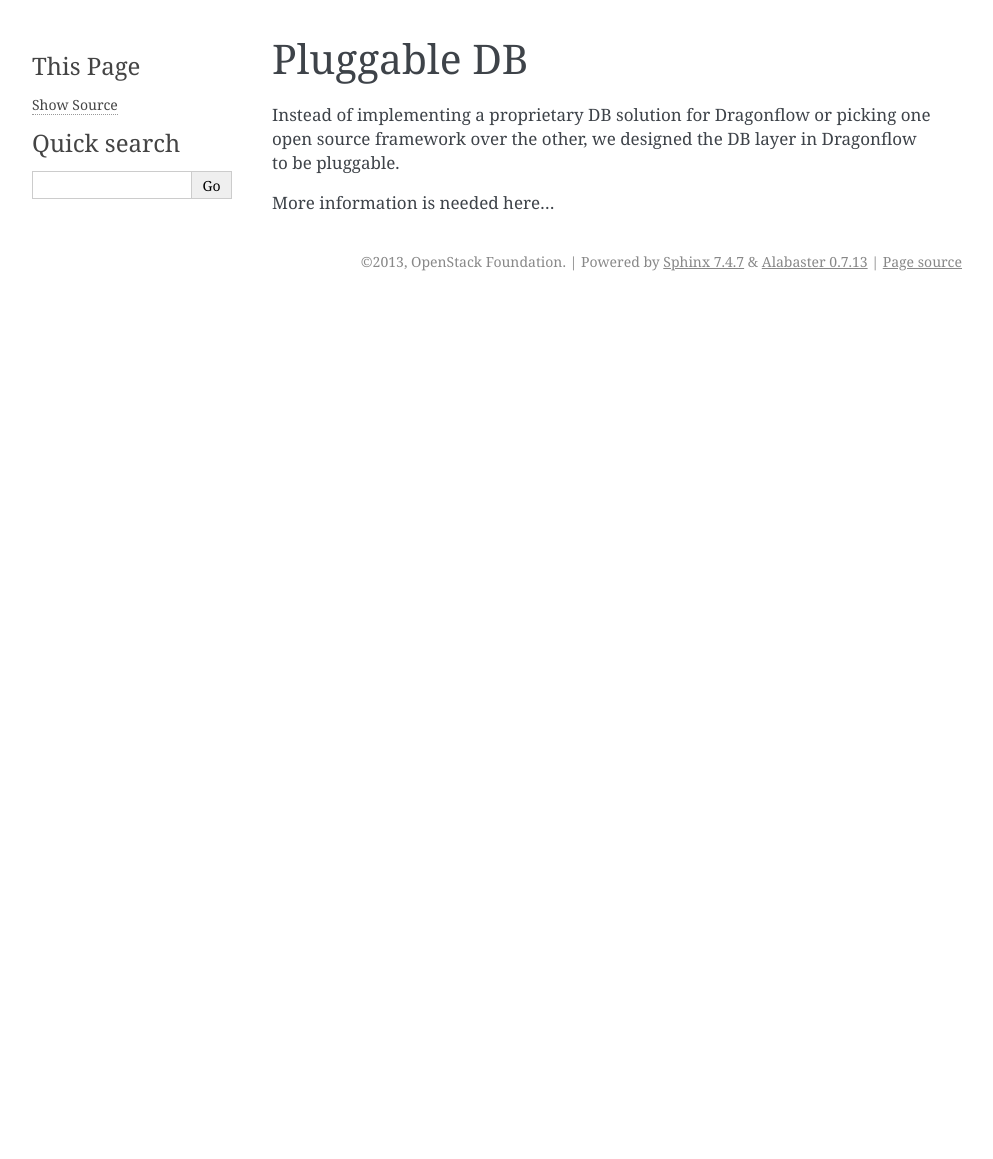
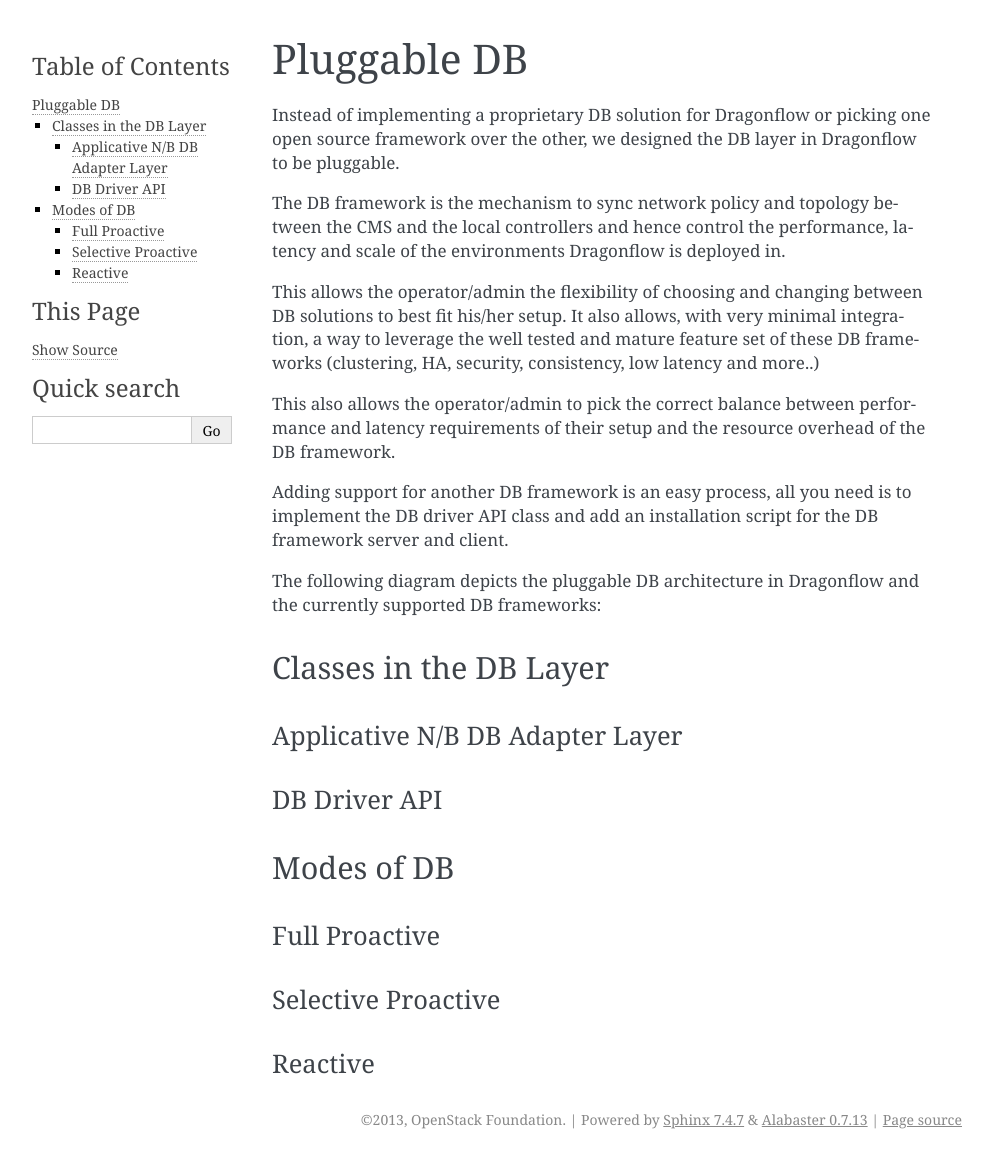
Before and after one commit to openstack-archive/dragonflow, a Sphinx documentation site: the page built from doc/source/pluggable_db.rst, in a window 1280 px wide. Shown: the whole page, without its empty margins (148-1141 px from the left). Built offline with Sphinx 7.4.7, drawn with Linux system fonts in a browser that asks for light colours; before the commit the page ends 900 px from its top, so only the background shows below that.

Commit message:
Add Pluggable DB architecture introduction
Add the DB description and the various different
sections, add the db components diagram.

Change-Id: Iaaa61b64b439fef7c8b20cc6454853fb1c5afc0a

```diff
--- a/doc/source/pluggable_db.rst
+++ b/doc/source/pluggable_db.rst
@@ -6,4 +6,43 @@
 one open source framework over the other, we designed the DB layer in
 Dragonflow to be pluggable.
 
-More information is needed here...
+The DB framework is the mechanism to sync network policy and topology between the CMS and the
+local controllers and hence control the performance, latency and scale of the environments
+Dragonflow is deployed in.
+
+This allows the operator/admin the flexibility of choosing and changing between DB
+solutions to best fit his/her setup.
+It also allows, with very minimal integration, a way to leverage the well tested and mature
+feature set of these DB frameworks (clustering, HA, security, consistency, low latency and more..)
+
+This also allows the operator/admin to pick the correct balance between performance and
+latency requirements of their setup and the resource overhead of the DB framework.
+
+Adding support for another DB framework is an easy process, all you need is to implement
+the DB driver API class and add an installation script for the DB framework server and client.
+
+The following diagram depicts the pluggable DB architecture in Dragonflow and the
+currently supported DB frameworks:
+
+
+Classes in the DB Layer
+========================
+
+Applicative N/B DB Adapter Layer
+----------------------------------
+
+DB Driver API
+--------------
+
+
+Modes of DB
+============
+
+Full Proactive
+--------------
+
+Selective Proactive
+-------------------
+
+Reactive
+---------
```
